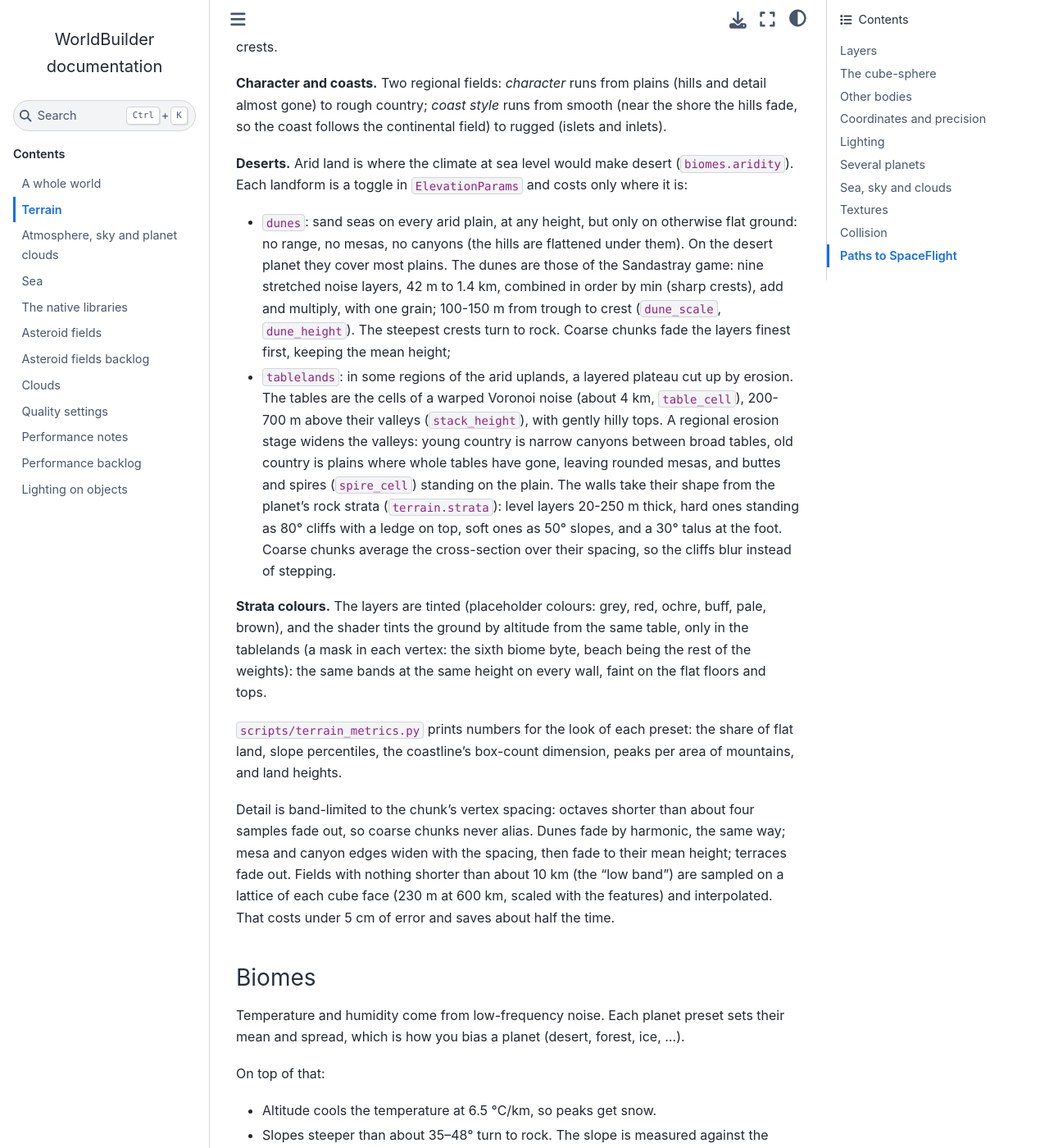
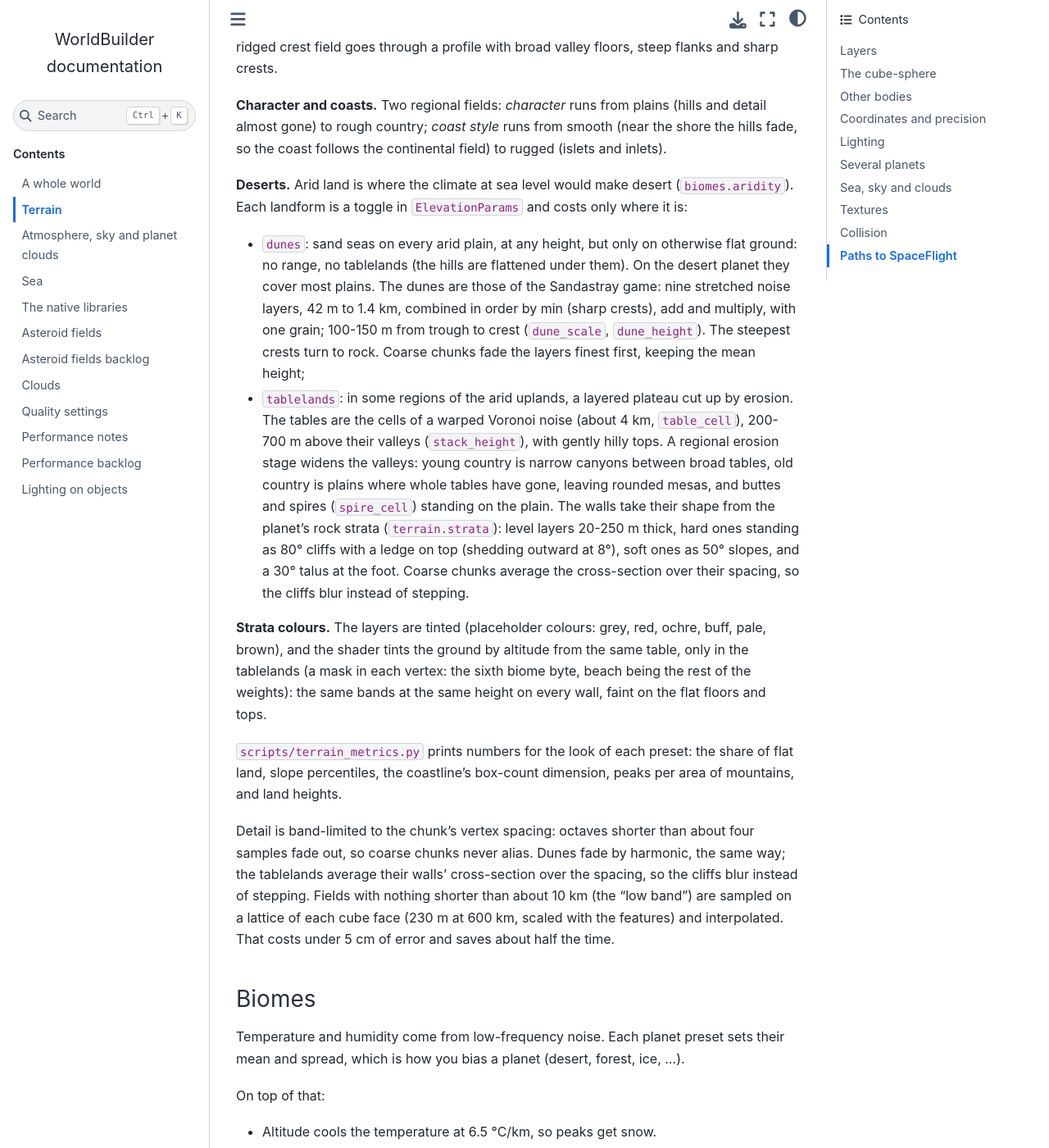
Before and after one commit to JoeDalton/WorldBuilder, a Sphinx documentation site: the page built from docs/source/terrain.md, in a window 1280 px wide and 1400 px high, scrolled down 2743 px. Shown: the whole window at 82% size. Built offline with Sphinx 7.4.7 and the Sphinx Book theme 1.1.4, drawn with Linux system fonts in a browser that asks for light colours; pages that are not in the unit, such as notebooks, are missing from menus; some of the changed text lies outside the part shown.

Commit message:
Fixed chasm at the foot of the cliffs

```diff
--- a/docs/source/terrain.md
+++ b/docs/source/terrain.md
@@ -68,8 +68,8 @@ The elevation is built up in stages:
    a few inside plates, from a noise mask).
 5. Hills, then detail, scaled by the region's character and, near the sea,
    its coast style.
-6. Desert landforms on arid land (`terrain.landforms`): dunes, mesas,
-   canyons.
+6. Desert landforms on arid land (`terrain.landforms`): dunes, and
+   tablelands (canyons, mesas, buttes, spires).
 7. Stamps.
 
 **Plates.** A planet has `ElevationParams.plates` of them (14; 0 for none,
@@ -101,7 +101,7 @@ field) to rugged (islets and inlets).
 only where it is:
 
 - `dunes`: sand seas on every arid plain, at any height, but only on
-  otherwise flat ground: no range, no mesas, no canyons (the hills are
+  otherwise flat ground: no range, no tablelands (the hills are
   flattened under them). On the desert planet they cover most plains. The
   dunes are those of the Sandastray game: nine stretched noise layers, 42 m
   to 1.4 km, combined in order by min (sharp crests), add and multiply, with
@@ -116,9 +116,10 @@ only where it is:
   where whole tables have gone, leaving rounded mesas, and buttes and
   spires (`spire_cell`) standing on the plain. The walls take their shape
   from the planet's rock strata (`terrain.strata`): level layers 20-250 m
-  thick, hard ones standing as 80° cliffs with a ledge on top, soft ones as
-  50° slopes, and a 30° talus at the foot. Coarse chunks average the
-  cross-section over their spacing, so the cliffs blur instead of stepping.
+  thick, hard ones standing as 80° cliffs with a ledge on top (shedding
+  outward at 8°), soft ones as 50° slopes, and a 30° talus at the foot.
+  Coarse chunks average the cross-section over their spacing, so the cliffs
+  blur instead of stepping.
 
 **Strata colours.** The layers are tinted (placeholder colours: grey, red,
 ochre, buff, pale, brown), and the shader tints the ground by altitude from
@@ -132,8 +133,8 @@ dimension, peaks per area of mountains, and land heights.
 
 Detail is band-limited to the chunk's vertex spacing: octaves shorter than
 about four samples fade out, so coarse chunks never alias. Dunes fade by
-harmonic, the same way; mesa and canyon edges widen with the spacing, then
-fade to their mean height; terraces fade out. Fields with nothing
+harmonic, the same way; the tablelands average their walls' cross-section
+over the spacing, so the cliffs blur instead of stepping. Fields with nothing
 shorter than about 10 km (the "low band") are sampled on a lattice of each
 cube face (230 m at 600 km, scaled with the features) and interpolated. That
 costs under 5 cm of error and saves about half the time.
```
Also changed, not shown: CHANGELOG.md (+3 -2 lines), 2 other files.
